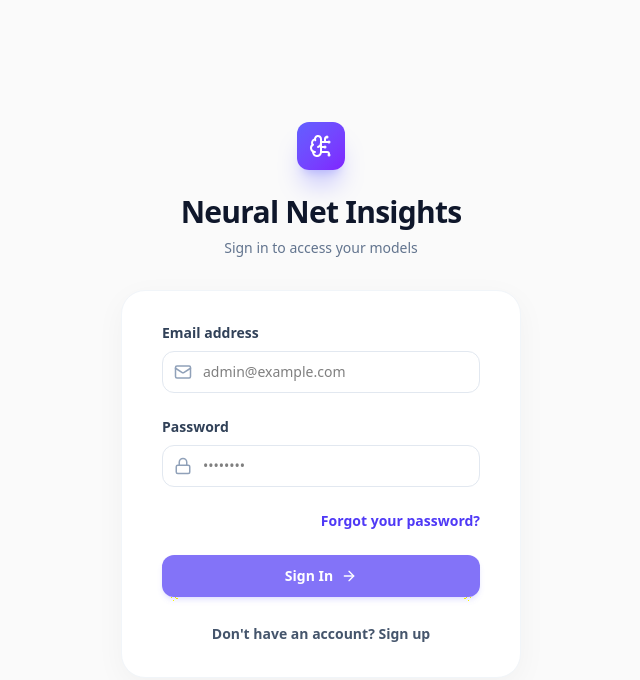
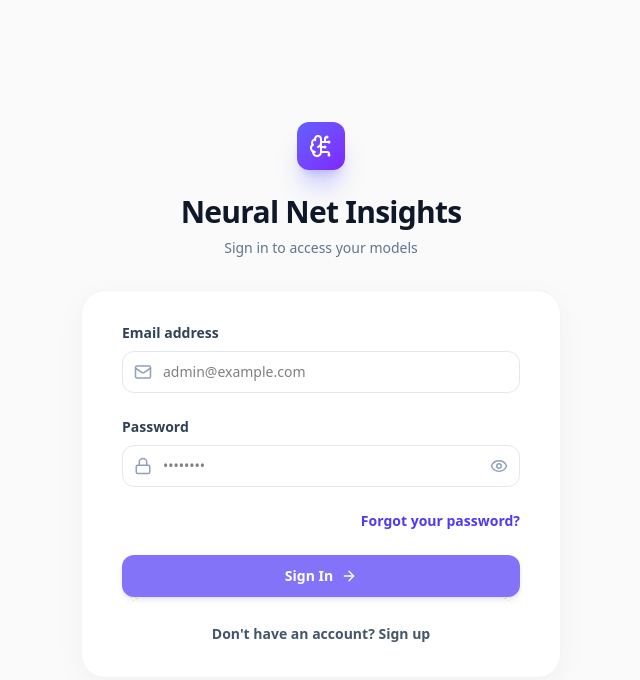
Before and after one commit to Sayan-CtrlZ/Neural_net_Insights, a Next.js app in the folder frontend/: page /login in a window 1280 px wide. Shown: the top 680 px of the page, without its empty margins (319-959 px from the left). Built offline with nearby package versions, Linux system fonts and the light colour scheme; no server answers.

Commit message:
refined OTP

```diff
--- a/frontend/app/login/page.tsx
+++ b/frontend/app/login/page.tsx
@@ -2,7 +2,7 @@
 import React, { useState, useEffect } from 'react';
 import { useRouter } from 'next/navigation';
 import { supabase } from '../../lib/supabaseClient';
-import { BrainCircuit, Mail, Loader2, ArrowRight, ShieldCheck, User, Lock, KeyRound } from 'lucide-react';
+import { BrainCircuit, Mail, Loader2, ArrowRight, ShieldCheck, User, Lock, KeyRound, Eye, EyeOff } from 'lucide-react';
 
 type AuthStep = 'login' | 'signup' | 'signup_verify' | 'forgot_password';
 
@@ -16,6 +16,8 @@
   const [password, setPassword] = useState('');
   const [confirmPassword, setConfirmPassword] = useState('');
   const [otp, setOtp] = useState('');
+  const [showPassword, setShowPassword] = useState(false);
+  const [showConfirmPassword, setShowConfirmPassword] = useState(false);
 
   // Status
   const [loading, setLoading] = useState(false);
@@ -58,6 +60,13 @@
 
     if (password !== confirmPassword) {
       setError('Passwords do not match');
+      setLoading(false);
+      return;
+    }
+
+    const passwordRegex = /^(?=.*[a-z])(?=.*[A-Z])(?=.*\d)[a-zA-Z\d\w\W]{8,}$/;
+    if (!passwordRegex.test(password)) {
+      setError('Password must be at least 8 characters and contain at least one uppercase letter, one lowercase letter, and one number.');
       setLoading(false);
       return;
     }
@@ -155,7 +164,7 @@
         </p>
       </div>
 
-      <div className="mt-8 sm:mx-auto sm:w-full sm:max-w-[400px]">
+      <div className="mt-8 sm:mx-auto sm:w-full sm:max-w-[480px]">
         <div className="bg-white py-8 px-4 shadow-[0_8px_30px_rgb(0,0,0,0.04)] sm:rounded-3xl sm:px-10 border border-slate-100">
 
           {error && (
@@ -196,13 +205,20 @@
                     <Lock size={18} />
                   </div>
                   <input
-                    type="password"
+                    type={showPassword ? "text" : "password"}
                     required
                     value={password}
                     onChange={(e) => setPassword(e.target.value)}
-                    className="block w-full pl-10 pr-3 py-2.5 border border-slate-200 rounded-xl text-sm focus:ring-2 focus:ring-indigo-500/20 focus:border-indigo-500 transition-all outline-none"
+                    className="block w-full pl-10 pr-10 py-2.5 border border-slate-200 rounded-xl text-sm focus:ring-2 focus:ring-indigo-500/20 focus:border-indigo-500 transition-all outline-none"
                     placeholder="••••••••"
                   />
+                  <button
+                    type="button"
+                    onClick={() => setShowPassword(!showPassword)}
+                    className="absolute inset-y-0 right-0 pr-3 flex items-center text-slate-400 hover:text-indigo-600 transition-colors"
+                  >
+                    {showPassword ? <EyeOff size={18} /> : <Eye size={18} />}
+                  </button>
                 </div>
               </div>
 
@@ -280,13 +296,20 @@
                     <Lock size={18} />
                   </div>
                   <input
-                    type="password"
+                    type={showPassword ? "text" : "password"}
                     required
                     value={password}
                     onChange={(e) => setPassword(e.target.value)}
-                    className="block w-full pl-10 pr-3 py-2.5 border border-slate-200 rounded-xl text-sm focus:ring-2 focus:ring-indigo-500/20 focus:border-indigo-500 transition-all outline-none"
+                    className="block w-full pl-10 pr-10 py-2.5 border border-slate-200 rounded-xl text-sm focus:ring-2 focus:ring-indigo-500/20 focus:border-indigo-500 transition-all outline-none"
                     placeholder="••••••••"
                   />
+                  <button
+                    type="button"
+                    onClick={() => setShowPassword(!showPassword)}
+                    className="absolute inset-y-0 right-0 pr-3 flex items-center text-slate-400 hover:text-indigo-600 transition-colors"
+                  >
+                    {showPassword ? <EyeOff size={18} /> : <Eye size={18} />}
+                  </button>
                 </div>
               </div>
 
@@ -297,13 +320,20 @@
                     <ShieldCheck size={18} />
                   </div>
                   <input
-                    type="password"
+                    type={showConfirmPassword ? "text" : "password"}
                     required
                     value={confirmPassword}
                     onChange={(e) => setConfirmPassword(e.target.value)}
-                    className="block w-full pl-10 pr-3 py-2.5 border border-slate-200 rounded-xl text-sm focus:ring-2 focus:ring-indigo-500/20 focus:border-indigo-500 transition-all outline-none"
+                    className="block w-full pl-10 pr-10 py-2.5 border border-slate-200 rounded-xl text-sm focus:ring-2 focus:ring-indigo-500/20 focus:border-indigo-500 transition-all outline-none"
                     placeholder="••••••••"
                   />
+                  <button
+                    type="button"
+                    onClick={() => setShowConfirmPassword(!showConfirmPassword)}
+                    className="absolute inset-y-0 right-0 pr-3 flex items-center text-slate-400 hover:text-indigo-600 transition-colors"
+                  >
+                    {showConfirmPassword ? <EyeOff size={18} /> : <Eye size={18} />}
+                  </button>
                 </div>
               </div>
 
```
